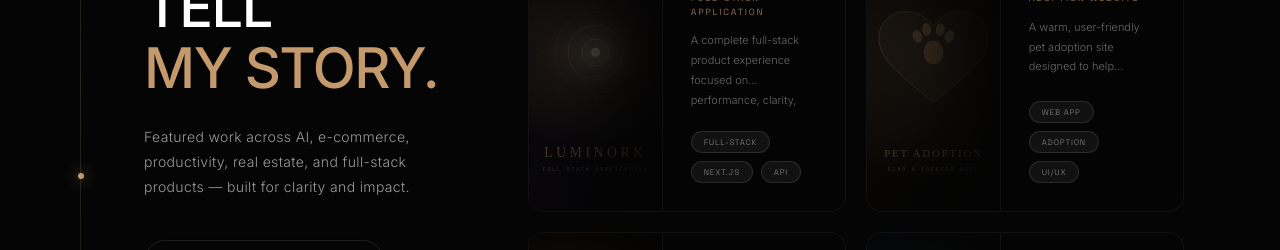
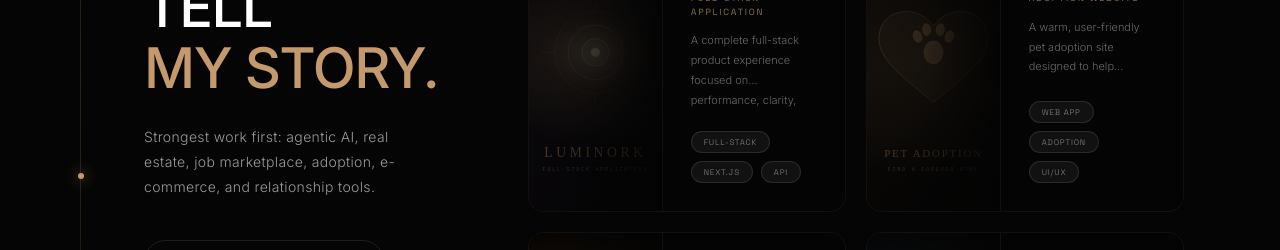
Before and after one commit to riazuddin-dev/My-Portfolio, a Next.js app: page / in a window 1280 px wide. Shown: the part 2880-3130 px from the top of the page. Built offline with nearby package versions, Linux system fonts and the light colour scheme.

Commit message:
Clarify Projects copy: strongest work listed first

```diff
--- a/src/app/projects/page.js
+++ b/src/app/projects/page.js
@@ -93,7 +93,7 @@ export default function Projects() {
             Projects that ship.
           </h1>
           <p className="text-xl md:text-2xl text-foreground-muted font-light max-w-2xl">
-            AI, e-commerce, productivity, real estate, and full-stack products — built for performance and clarity.
+            Best projects first: agentic AI, property, jobs, adoption, e-commerce, and productivity — built for performance and clarity.
           </p>
         </motion.section>
 
--- a/src/components/sections/Projects.js
+++ b/src/components/sections/Projects.js
@@ -157,7 +157,7 @@ export function Projects() {
               variants={fadeUp}
               className="text-white/60 font-light text-[14px] leading-[1.8] max-w-[280px] tracking-wide mb-10"
             >
-              Featured work across AI, e-commerce, productivity, real estate, and full-stack products — built for clarity and impact.
+              Strongest work first: agentic AI, real estate, job marketplace, adoption, e-commerce, and relationship tools.
             </motion.p>
 
             <motion.a
```
